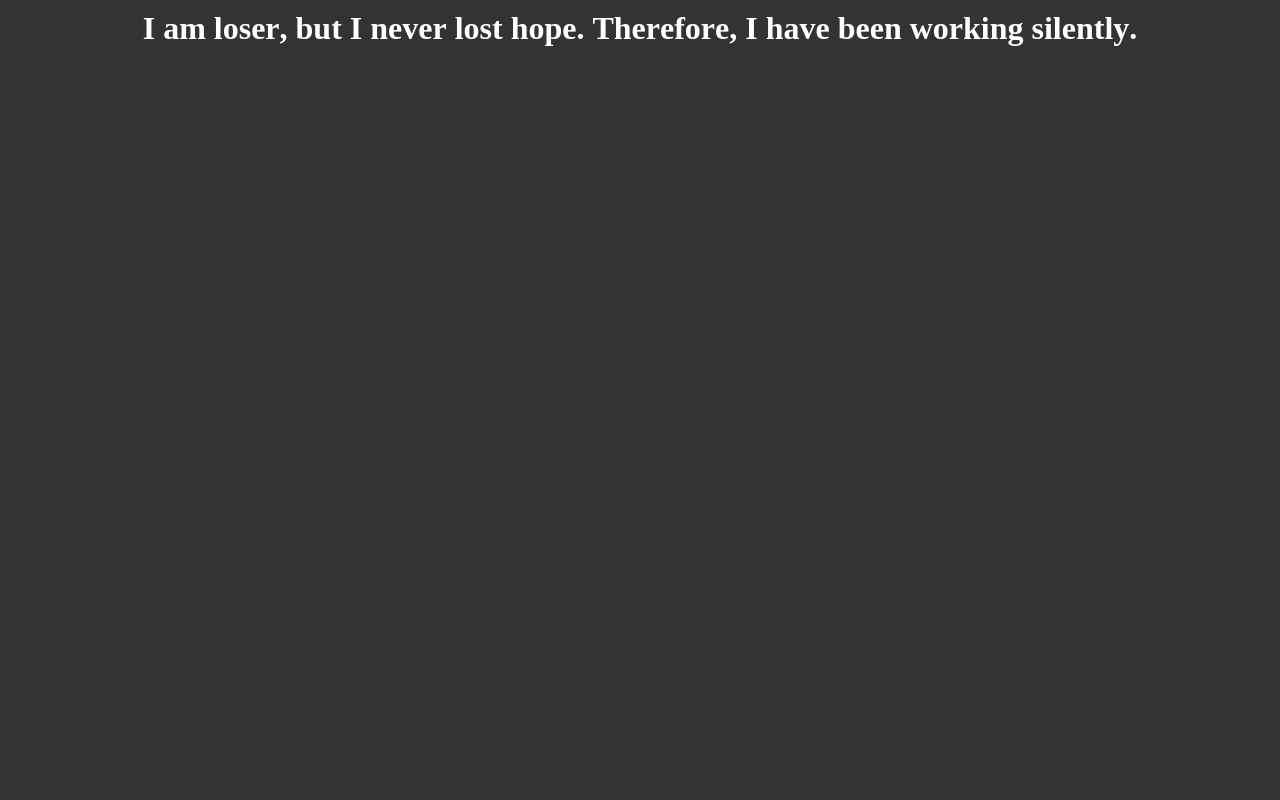
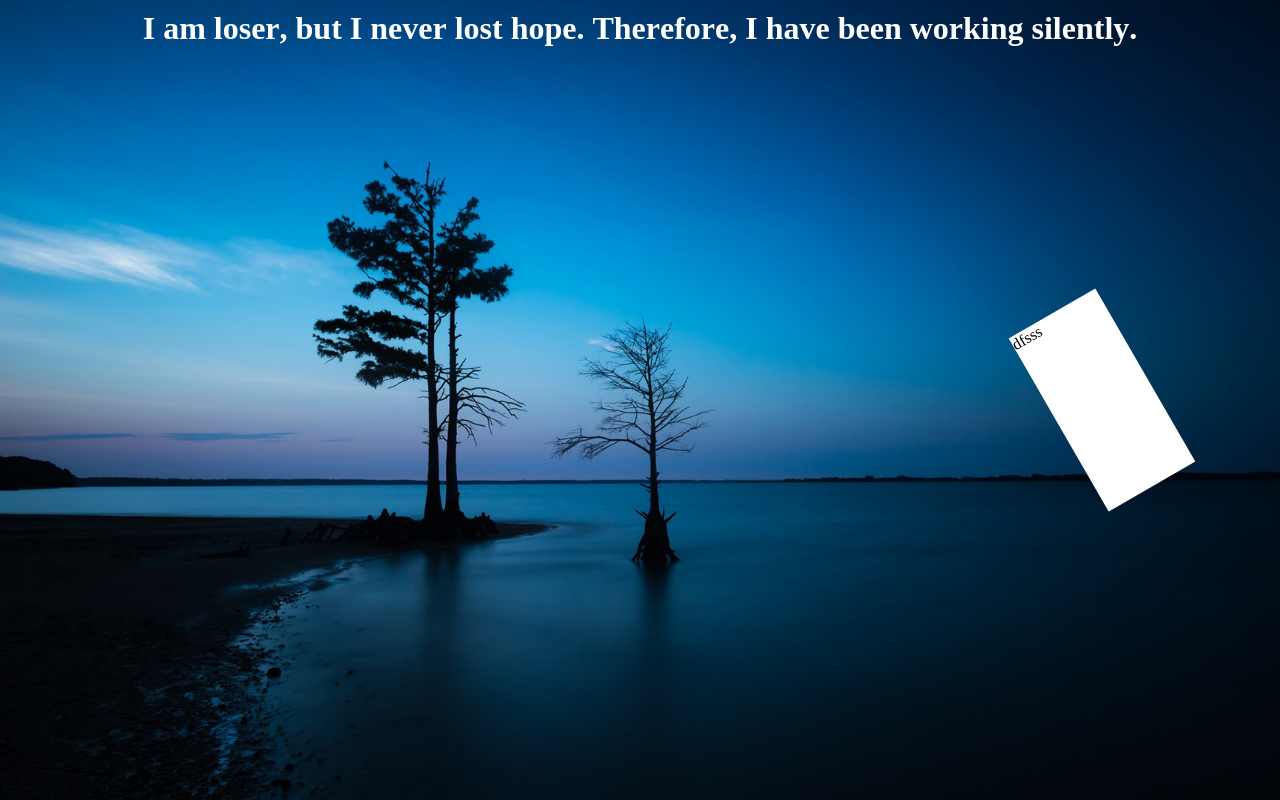
Before and after one commit to qqqiuqihang/qqqiuqihang.github.io, a Vue app: page /#/ in a window 1280 px wide. Built offline with nearby package versions, Linux system fonts and the light colour scheme.

Commit message:
10.11 11:00

```diff
--- a/src/views/Home.vue
+++ b/src/views/Home.vue
@@ -1,5 +1,7 @@
 <template>
-  <div class="home" ref="home"></div>
+  <div class="home" ref="home">
+    <div class="box_shadow">dfsss</div>
+  </div>
 </template>
 
 <script>
@@ -31,18 +33,18 @@ export default {
       this.$refs.home.appendChild(p);
     },
   },
-  setup() {
-    // let title = " I am loser, but I never lost hope. Therefore, I have been working silently. ";
-    // let arrList = title.split("");
-  },
+  setup() {},
 };
 </script>
 
 <style lang="less" scoped>
 .home {
+  position: relative;
   width: 100%;
   height: 100%;
   background: rgba(0, 0, 0, 0.8);
+  background: url("~@/assets/images/homeBackGround.jpeg") no-repeat center;
+  background-size: cover;
   /deep/ .title {
     display: flex;
     flex-wrap: wrap;
@@ -59,6 +61,16 @@ export default {
   }
 }
 
+.box_shadow {
+  position: absolute;
+  top: 50%;
+  right: 10%;
+  width: 100px;
+  height: 200px;
+  background-color: #fff;
+  transform: translateY(-50%) rotateZ(-30deg);
+}
+
 @keyframes scorllTextShow {
   0% {
     opacity: 0;
```
Also changed, not shown: src/assets/images/homeBackGround.jpeg (added), 1 other file (tests, documents, lock files or other folders).
